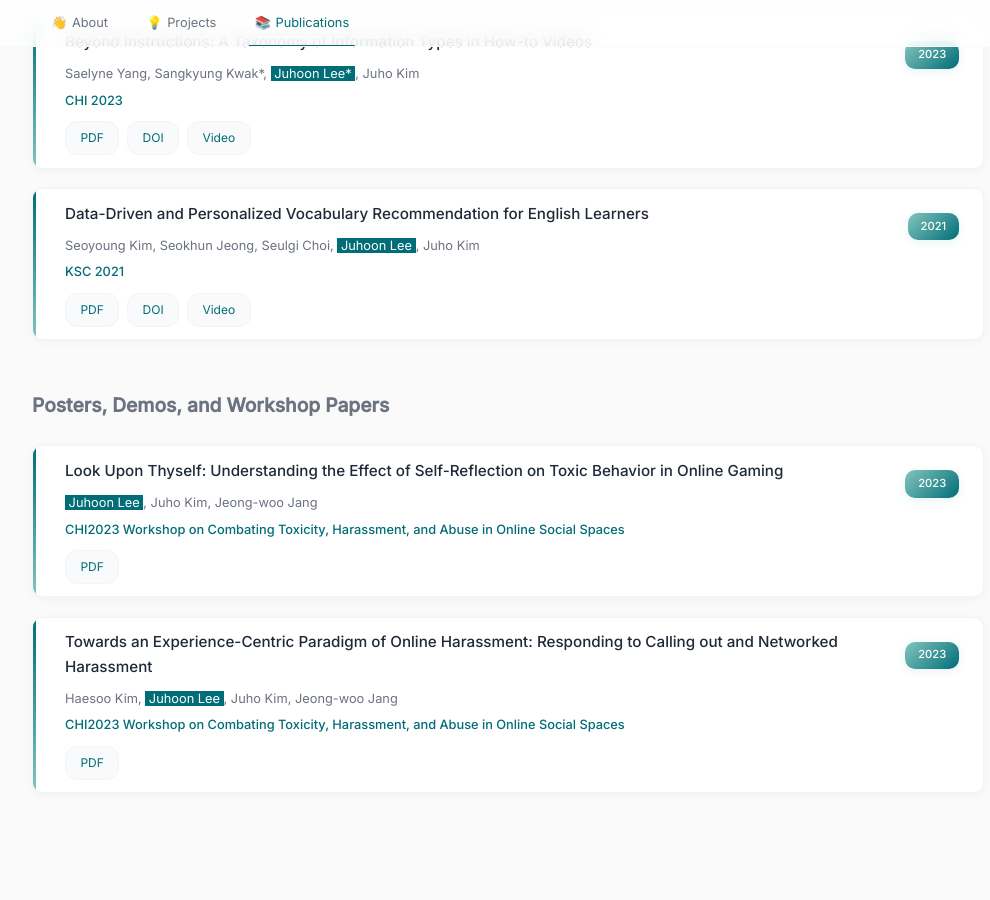
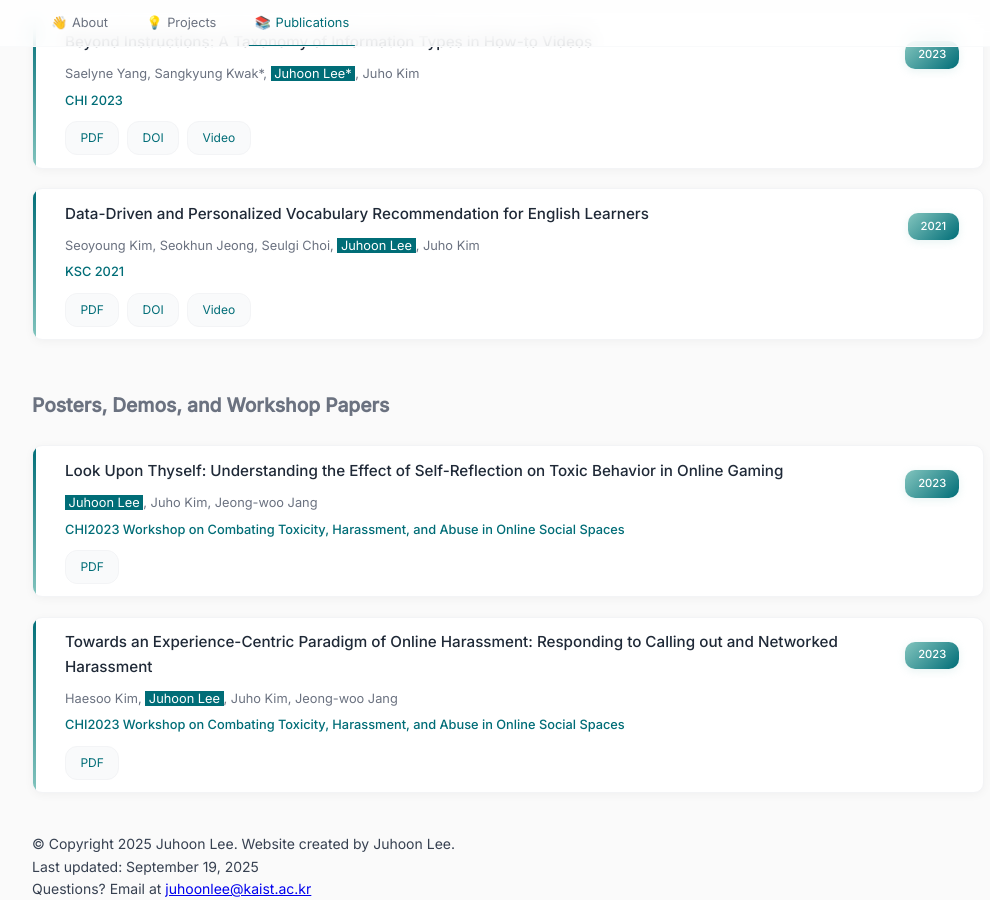
Before and after one commit to julielee16/personal-website, a Jekyll site: the page built from index.md, in a window 1280 px wide and 900 px high, scrolled down 1726 px. Shown: the whole window, without its empty margins (132-1122 px from the left). Built offline with Jekyll 4.4.1, drawn with Linux system fonts in a browser that asks for light colours; before the commit the page ends 2559 px from its top, so only the background shows below that.

Commit message:
Update default.html

```diff
--- a/_layouts/default.html
+++ b/_layouts/default.html
@@ -298,6 +298,12 @@
                 <p>Feel free to email about HCI research opportunities or graduate school guidance.</p>
             </div>
         </section> -->
+
+        <footer>
+            <p>© Copyright 2025 Juhoon Lee. Website created by Juhoon Lee.</p>
+            <p>Last updated: September 19, 2025</p>
+            <p>Questions? Email at <a href="mailto:juhoonlee@kaist.ac.kr">juhoonlee@kaist.ac.kr</a></p>
+        </footer>
     </main>
 
     <script>
```
